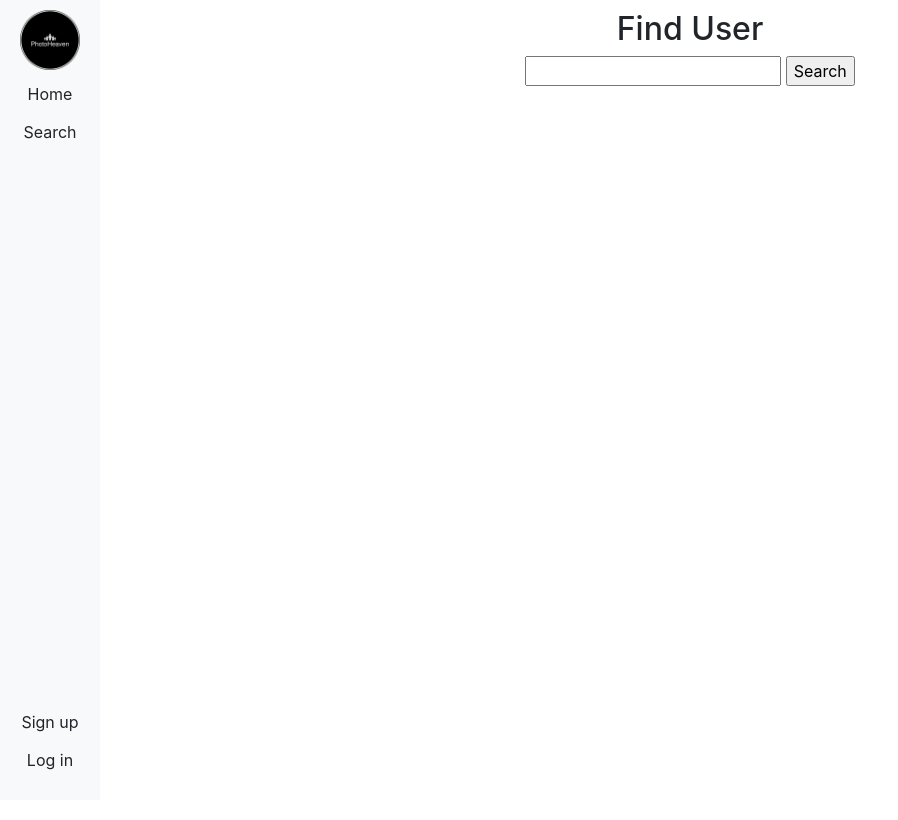
After one commit to Morzevichka/PhotoHeaven, a Flask app: page /search in a window 1280 px wide. The commit adds this page. Shown: the whole page, without its empty margins (0-898 px from the left). Run offline with Flask 3, Linux system fonts and the light colour scheme; some libraries are stand-ins or nearby versions.

Commit message:
add search page, modify profile page and improve security for pages

```diff
--- a/app/routes.py
+++ b/app/routes.py
@@ -1,13 +1,27 @@
+from functools import wraps
 from app import app, db
 from app.forms import LoginForm, RegisterForm
 from flask import flash, redirect, request, url_for, render_template, send_from_directory, abort
-from flask_login import current_user, login_user, logout_user
+from flask_login import current_user, login_user, logout_user, login_required
 from config import uploadsdir, ALLOWED_EXTENSIONS
 import os
 from app.models import User
 import shutil
 from werkzeug.utils import secure_filename
 
+def allowed_file(filename):
+    return '.' in filename and \
+        filename.rsplit('.', 1)[1].lower() in ALLOWED_EXTENSIONS
+
+def current_user_required(func):
+    @wraps(func)
+    def decorated_function(*args, **kwargs):
+        if current_user.is_anonymous:
+            return redirect(url_for('login'))
+        if current_user.username != kwargs.get('username'):
+            abort(403)
+        return func(*args, **kwargs)
+    return decorated_function
 
 @app.route("/singup", methods=["POST", "GET"])
 def register():
@@ -94,41 +108,47 @@ def admin():
                 shutil.rmtree(os.path.join(uploadsdir, str(user.id)), ignore_errors=True)
                 db.session.delete(user)
                 db.session.commit()
-        # for table_name in db.metadata.tables:
-        #     db.session.execute(db.table(table_name).delete())
-        # db.session.commit()
-        # return redirect(url_for("index"))
     return render_template("root.html", route=action, users=users, title="Admin Panel")
 
-@app.route("/account", methods=["POST", "GET"])
-def account():
-    list_of_files = [str(file) for file in os.listdir(os.path.join(uploadsdir, str(current_user.id)))]
-    name_photo_delete = request.args.get("delete")
-    if name_photo_delete is not None:
-        os.remove(os.path.join(uploadsdir, str(current_user.id), str(name_photo_delete)))
-        return redirect(url_for("account"))
-    return render_template("account.html", title=current_user.username, photos=list_of_files)
+@app.route("/<username>", methods=["POST", "GET"])
+def profile(username):
+    user = User.query.filter_by(username=username).first()
+    list_of_files = [str(file) for file in os.listdir(os.path.join(uploadsdir, str(user.id)))]
+    if current_user.is_authenticated:
+        if user.username == current_user.username:
+            name_photo_delete = request.args.get("delete")
+            if name_photo_delete is not None:
+                os.remove(os.path.join(uploadsdir, str(current_user.id), str(name_photo_delete)))
+                return redirect(url_for("profile", username=current_user.username))
+    return render_template("profile.html", title=user.username, photos=list_of_files, user=user)
 
-@app.route("/post")
-def makepost():
-    return render_template("base.html", title="Make Post")
-
+@current_user_required
+@login_required
 @app.route("/upload", methods=["POST"])
 def upload_file():
     if request.method == 'POST':
         if 'file' not in request.files:
             flash('No file part', 'warning')
-            return redirect(url_for("account"))
+            return redirect(url_for("profile", username=current_user.username))
         file = request.files['file']
         if file.name == '':
             flash('No selected file', 'warning')
-            return redirect(url_for("account"))
+            return redirect(url_for("profile", username=current_user.username))
         if file and allowed_file(file.filename):
             filename = secure_filename(file.filename)
             file.save(os.path.join(uploadsdir, str(current_user.id), filename))
-            return redirect(url_for("account"))
-    return redirect(url_for("account"))
+            return redirect(url_for("profile", username=current_user.username))
+    return redirect(url_for("profile", username=current_user.username))
 
-def allowed_file(filename):
-    return '.' in filename and \
-        filename.rsplit('.', 1)[1].lower() in ALLOWED_EXTENSIONS
+@app.route("/search")
+def search():
+    username_to_find = request.args.get("username")
+    list_of_users = []
+    list_of_number_photo = []
+    if username_to_find is not None:
+        list_of_users = User.query.filter(User.username.ilike(f'%{username_to_find}%')).all()
+        for user in list_of_users:
+            list_of_number_photo.append(len([str(file) for file in os.listdir(os.path.join(uploadsdir, str(user.id)))]))
+        print(list_of_number_photo)
+        print(list_of_users)
+    return render_template("search.html", list_of_users=list_of_users, list_of_number_photo=list_of_number_photo)
--- a/app/templates/base.html
+++ b/app/templates/base.html
@@ -66,10 +66,9 @@
       <nav id="vertical_menu">
         <ul>
           <li><a href="{{ url_for('index') }}" class="btn">Home</a></li>
-          <!-- <li><a></a>Search</li> -->
+          <li><a href="{{ url_for('search') }}" class="btn">Search</a></li>
           {% if not current_user.is_anonymous %}
-            <li><a href="{{ url_for('account') }}" class="btn">Account</a></li>
-            <li><a href="{{ url_for('makepost') }}" class="btn">Post</a></li>
+            <li><a href="{{ url_for('profile', username=current_user.username) }}" class="btn">Account</a></li>
           {% endif %}
           {% if current_user.role == "ROOT" %}
             <li><a href="{{ url_for('admin') }}" class="btn">Admin</a></li>
--- a/app/templates/login.html
+++ b/app/templates/login.html
@@ -27,6 +27,6 @@
             {{ form.submit(class_="btn btn-secondary", style="background-color: #808080; color:white")}}
         </p>
     </form>
-    <p>Новый пользователь? <a href="{{ url_for('register') }}">Нажмите для регистрации.</a></p>
+    <p>Don't have account? <a href="{{ url_for('register') }}">Sign up.</a></p>
 </div>
 {% endblock %}
--- /dev/null
+++ b/app/templates/search.html
@@ -0,0 +1,80 @@
+{% extends 'base.html' %}
+{% block style %}
+<style>
+    #search_page {
+        margin: 10px 20%;
+        display: flex;
+        flex-direction: column;
+        height: 100vh;
+    }
+
+    header#search_form {
+        width: 100%;
+    }
+
+    #title h2{
+        text-align: center;
+    }
+
+    #search_input {
+        text-align: center;
+        padding-bottom: 30px;
+    }
+
+    .user_container {
+        border: 1px solid black;
+        margin-bottom: 10px;
+        padding: 10px;
+        border-radius: 5px;
+    }
+
+    .user_load {
+        display: flex;
+        align-items: center;
+        justify-content: space-between;
+    }
+
+    .start {
+        flex: 1;
+    }
+
+    .center_item {
+        flex: 1;
+    }
+
+</style>
+{% endblock %}
+{% block app_content %}
+<div id="search_page">
+    <header id="search_form">
+        <div id="title">
+            <h2>Find User</h>
+        </div>
+        <div id="search_input">
+            <form action="?username=">
+                <input type="text" name="username" value="{{ request.args.get('username', '') }}"/>
+                <input type="submit" value="Search">
+            </form>
+        </div>
+    </header>
+    <div>
+        {% if list_of_users|length > 0 %}
+            {% for user in list_of_users %}
+            <div class="user_container">
+                <div class="user_load">
+                    <div class="start">
+                        <a><strong>{{ user.username }}</strong></a>
+                    </div>
+                    <div class="center_item">
+                        <a>{{ list_of_number_photo[loop.index0] }} POSTS</a>
+                    </div>
+                    <div class="finish">
+                        <a href="/{{user.username}}" class="btn btn-dark">Go To</a>
+                    </div>
+                </div>
+            </div>
+            {% endfor %}
+        {% endif %}
+    </div>
+</div>
+{% endblock %}
```
Also changed, not shown: app/templates/profile.html (renamed from app/templates/account.html, +11 -4 lines), app/static/uploads/10/22134.jpg (deleted), app/static/uploads/10/FZXU9nlXgAAt8zg.jpg (added), app/static/uploads/10/diyaskjustdoit______0dbec884-150d-456b-9a66-6ac1f54886da.png (deleted), app/static/uploads/10/gradient_razmytost_abstraktsiia_157512_2560x1440.jpg (deleted), app/static/uploads/10/gradient_rozovyj_ottenki_130856_2560x1440.jpg (deleted), app/static/uploads/10/kaplarb_trees_walking_down_the_streets_of_new_york_dark_rain_ph_ff5b53ac-9b6f-472b-8004-89f40e3d9093.png (deleted), app/static/uploads/10/ted99_finding_your_inner_spirit_of_courage_and_faith_realistic__86856511-ee76-4ba3-b599-add0fedc3a14.png (added), app/static/uploads/11/22134.jpg (deleted), app/static/uploads/11/Bard_Dungeons_and_Dragons_fantasy_realistic_4k_35a020d9-863d-4c1e-9f93-e678be1dc974.png (renamed from app/static/uploads/10/Bard_Dungeons_and_Dragons_fantasy_realistic_4k_35a020d9-863d-4c1e-9f93-e678be1dc974.png), app/static/uploads/11/FZXU9nlXgAAt8zg.jpg (added), app/static/uploads/11/gradient_rozovyj_ottenki_130856_2560x1440.jpg (deleted), 5 other files.
